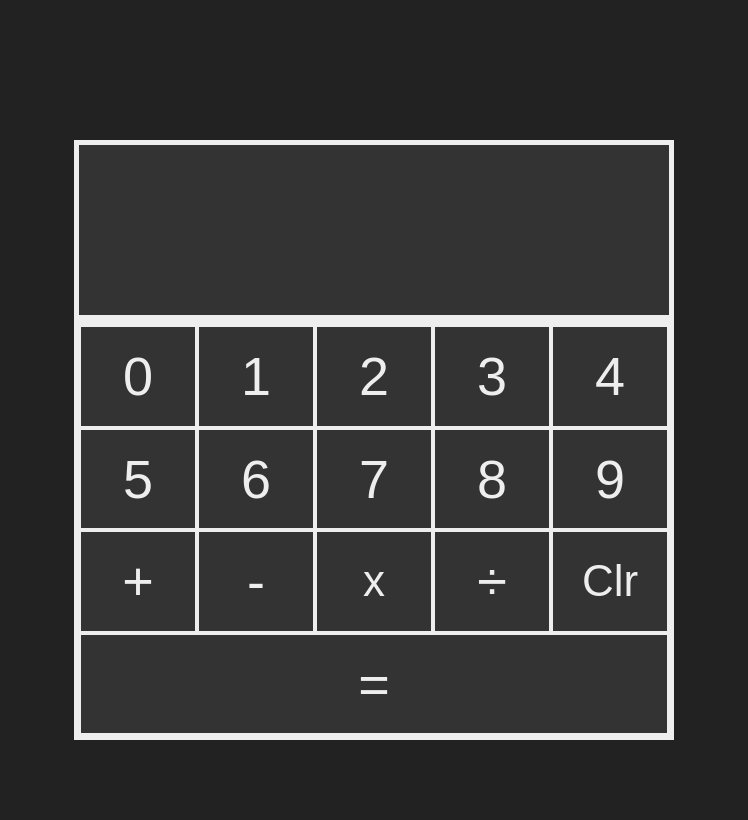
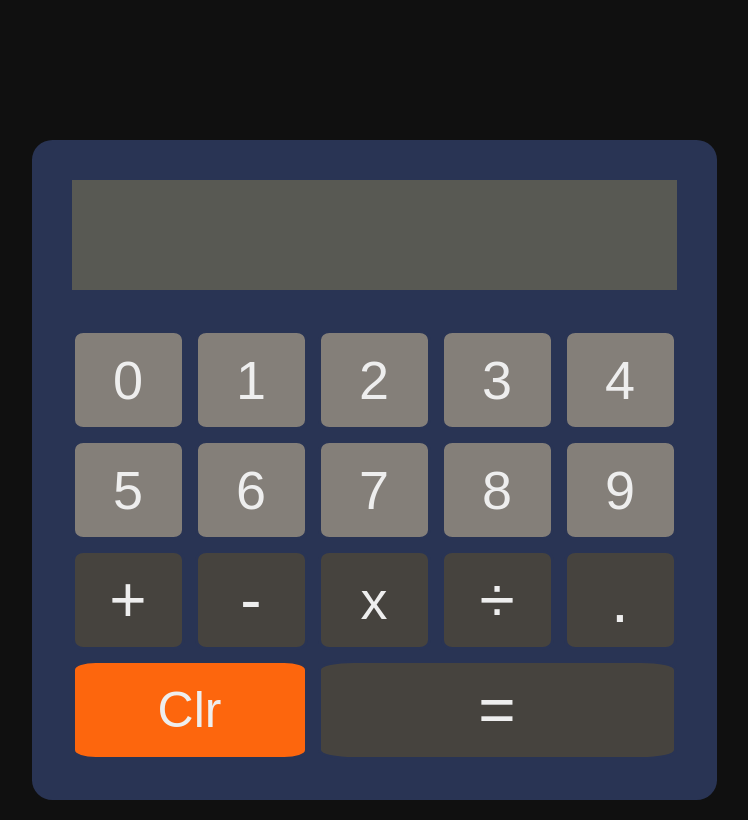
Before and after one commit to tomcodedthis/odin-calculator, a plain HTML site: page index.html in a window 1280 px wide. Shown: the whole page, without its empty margins (266-1014 px from the left). Drawn offline with Linux system fonts and the light colour scheme.

Commit message:
Style improvements and decimal point added

```diff
--- a/index.html
+++ b/index.html
@@ -4,6 +4,7 @@
         <meta charset="UTF-8" name="viewport" content="initial-scale=1, width=device-width">
         <title>Calculator</title>
         <link href="./style.css" rel="stylesheet">
+        <link href="https://fonts.googleapis.com/css2?family=Play:wght@400;700&display=swap" rel="stylesheet">
     </head>
     <body>
         <main>
@@ -24,9 +25,10 @@
 
                 <button id="+" class="btn operator">+</button>
                 <button id="-" class="btn operator">-</button>
-                <button id="*" class="btn operator" style="font-size: 44px">x</button>
+                <button id="*" class="btn operator" style="font-size: 54px">x</button>
                 <button id="/" class="btn operator">÷</button>
-                <button id="Backspace" class="btn operator" style="font-size: 44px">Clr</button>
+                <button id="." class="btn operator">.</button>
+                <button id="Backspace" class="btn operator backspace" style="font-size: 50px">Clr</button>
                 <button id="Enter" class="btn operator">=</button>
             </div>
         </main>
--- a/style.css
+++ b/style.css
@@ -1,13 +1,18 @@
 :root {
-    --black: #222;
+    --black: #101010;
+    --near-black: #303030;
     --white: #eee;
-    --dark-grey: #333;
+    --dark-grey: #46433e;
+    --light-grey: #847f79;
+    --blue: #293454;
+    --green-blue: #585953;
+    --red: #fd660d;
 }
 
 body {
     background-color: var(--black);
     color: var(--white);
-    font-family: Geneva, Verdana, sans-serif;
+    font-family: 'Play', Verdana, sans-serif;
     margin: 20px;
     display: flex;
     justify-content: center;
@@ -15,19 +20,27 @@ body {
 
 main {
     display: grid;
-    grid-template-rows: 30% 70%;
+    grid-template-rows: 25% 75%;
     flex-direction: column;
     margin-top: 15vh;
-    width: 600px;
+    width: 625px;
     height: 600px;
+    border: 30px solid var(--blue);
+    border-radius: 3%;
+    background-color: var(--blue);
 }
 
 .main-cont {
+    border: 10px solid var(--blue);
+}
+
+#result-cont {
     display: flex;
     justify-content: space-between;
     align-items: center;
-    border: 5px solid var(--white);
-    background-color: var(--dark-grey);
+    background-color: var(--green-blue);
+    border-bottom: 30px solid var(--blue);
+    padding: 20px;
 }
 
 @keyframes resultsBlink {
@@ -47,13 +60,16 @@ main {
     animation-duration: 0.8s;
     animation-iteration-count: infinite;
     width: 100%;
-    text-align: center;
+    text-align: right;
+    color: var(--black);
 }
 
 #btns-cont {
     display: grid;
     grid-template-columns: repeat(5, 1fr);
     grid-template-rows: repeat(4, 1fr);
+    gap: 10px;
+    background-color: var(--blue);
 }
 
 .btn {
@@ -61,22 +77,33 @@ main {
     justify-content: center;
     align-items: center;
     height: 100%;
-    border: 2px solid var(--white);
-    background-color: var(--dark-grey);
+    border: 3px solid var(--blue);
+    border-radius: 10%;
+    background-color: var(--light-grey);
     color: var(--white);
     font-size: 54px;
     font-weight: 400;
 }
 
 .btn:hover {
-    background-color: var(--black);
+    background-color: var(--near-black);
+}
+
+.operator {
+    background-color: var(--dark-grey);
+    font-size: 64px;
+}
+
+.backspace {
+    grid-column: span 2;
+    background-color: var(--red);
 }
 
 #Enter {
-    grid-column: span 5;
+    grid-column: span 3;
 }
 
 h2 {
-    font-size: 64px;
+    font-size: 80px;
     font-weight: 400;
 }
```
